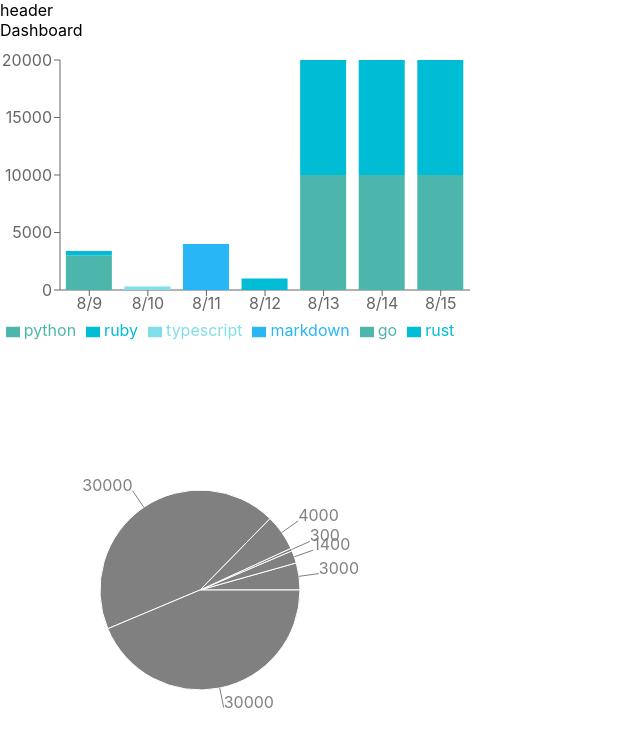
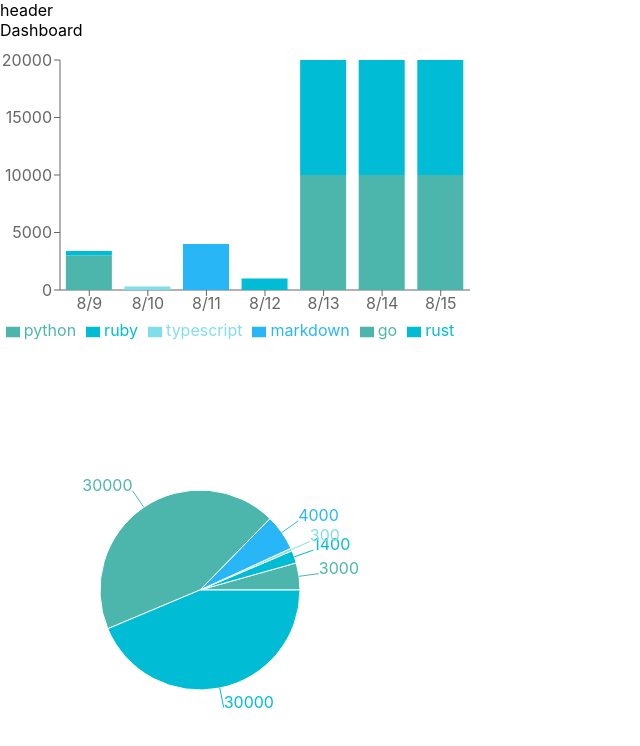
Before and after one commit to supporterz-vol5-1/BreakTimer-frontend, a React (Create React App) app in the folder frontend/: page / in a window 1280 px wide. Shown: the top 746 px of the page, without its empty margins (0-640 px from the left). Built offline with nearby package versions, Linux system fonts and the light colour scheme.

Commit message:
グラフの色を同期した

```diff
--- a/frontend/src/Dashboard.tsx
+++ b/frontend/src/Dashboard.tsx
@@ -37,7 +37,7 @@ const Dashboard = () => {
         <div>
             <div>Dashboard</div>
             <GraphBar key='GraphBar' time_data={timedata} lang={lang} colormap={colormap}/>
-            <GraphPie time_data={timedata}/>
+            <GraphPie time_data={timedata} lang={lang}colormap={colormap}/>
        </div>
     )
 }
--- a/frontend/src/GraphPie.tsx
+++ b/frontend/src/GraphPie.tsx
@@ -1,9 +1,11 @@
 import React from "react"
 
-import { PieChart, Pie, Legend, Tooltip  } from "recharts"
+import { PieChart, Pie, Legend, Tooltip, Cell } from "recharts"
 
 type Props = {
-    time_data: Array<Object>
+    time_data: Array<Object>,
+    colormap: Array<Object>,
+    lang: string[]
 }
 
 type ChartData = {
@@ -29,9 +31,7 @@ const exportData = (data: Array<Object>) => {
     return dataDict
 }
 
-const GraphPie = (props: Props) => {
-    const chartdata: Array<Object> = props.time_data
-    var data = exportData(chartdata)
+const formantData = (data:{[name: string]: number}) =>{
     var tmp: ChartData;
     var formattedData: Array<ChartData> = []
     Object.entries(data).forEach(([key, value]) => {
@@ -43,9 +43,24 @@ const GraphPie = (props: Props) => {
         formattedData.push(tmp)
     })
     // console.log(formattedData)
+    return formattedData
+}
+
+const GraphPie = (props: Props) => {
+    const chartdata: Array<Object> = props.time_data
+    const colormap: any = props.colormap
+    const lang: string[] = props.lang
+    var data = exportData(chartdata)
+    const formattedData = formantData(data)
     return (
         <PieChart width={400} height={500}>
-            <Pie data={formattedData} dataKey="time" nameKey='lang' outerRadius={100} label/>
+            <Pie data={formattedData} dataKey="time" nameKey='lang' outerRadius={100} label>
+            {
+                lang.map(key => (
+                    < Cell key = {key} fill = {colormap[key]} />
+            ))
+            }
+            </Pie>
         </PieChart>
     )
 }
```
